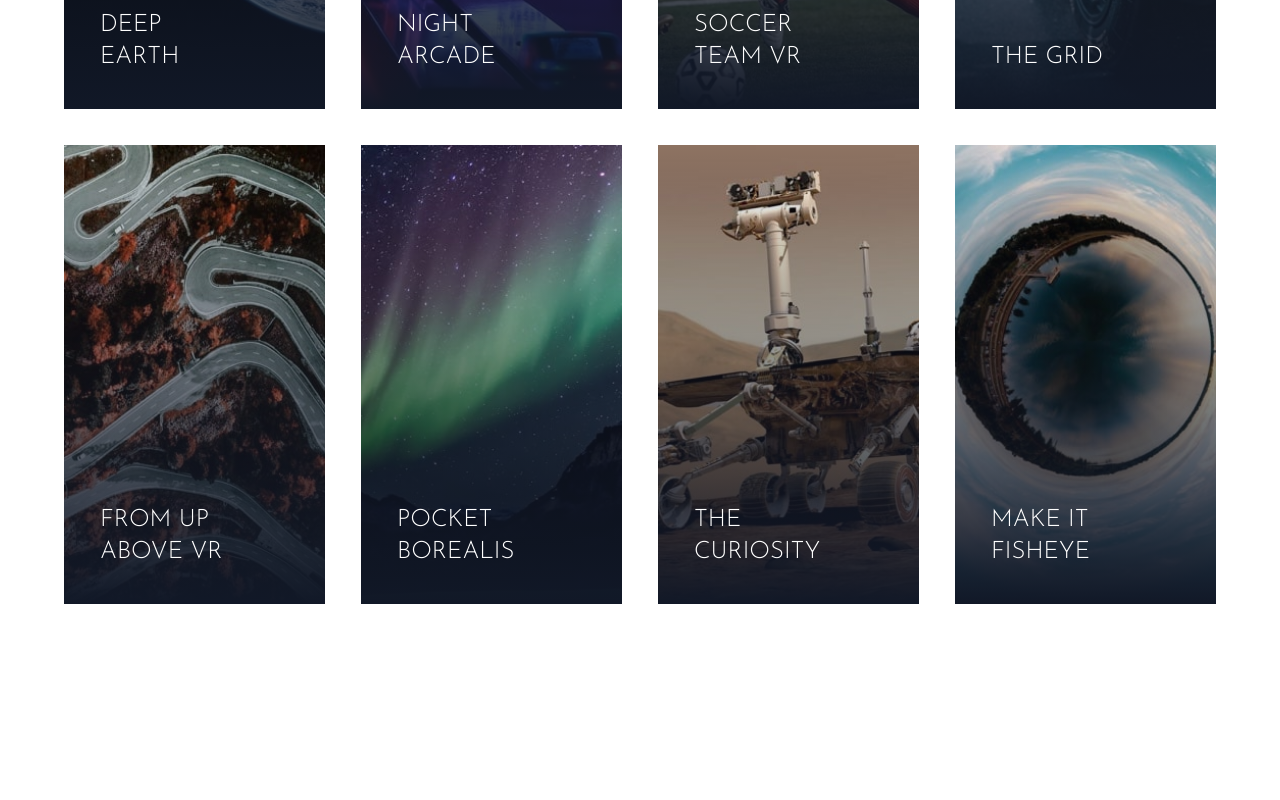
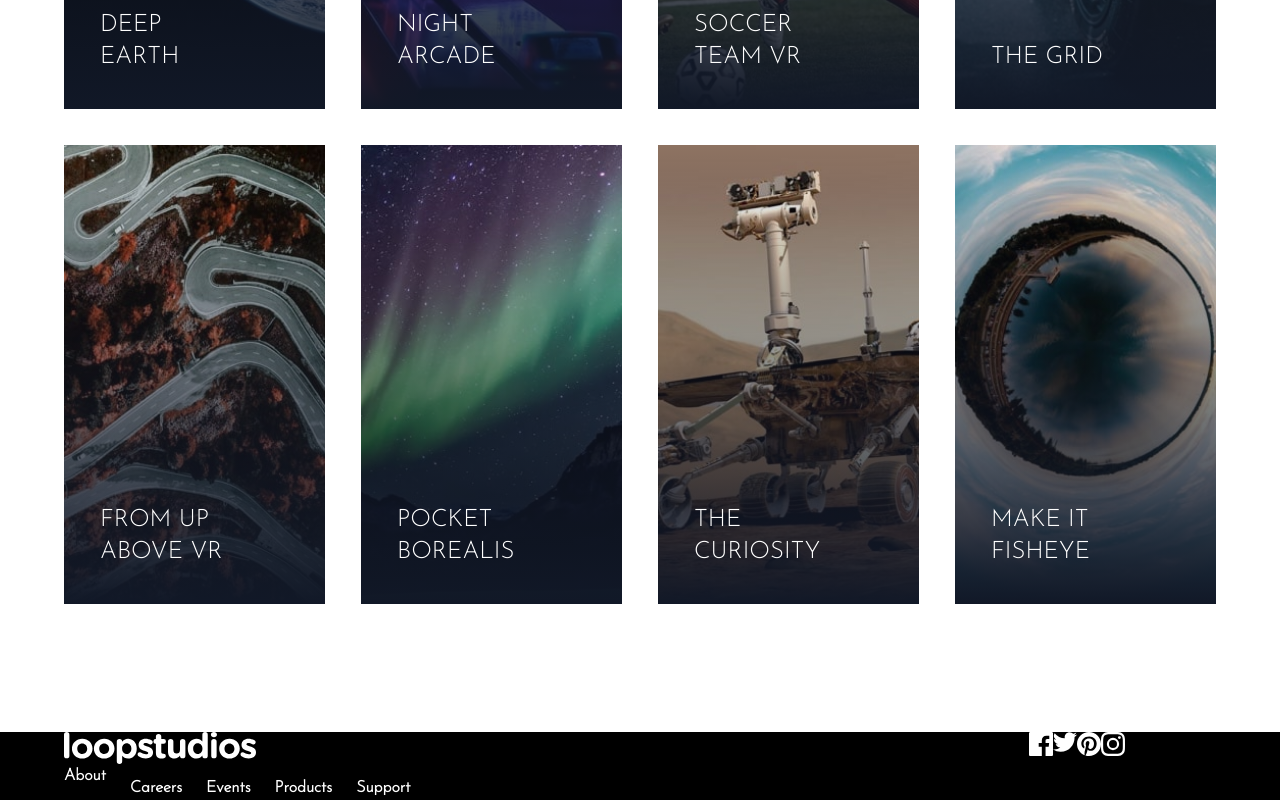
Before and after one commit to Hamzeh01/Loopstudios, a website: page index.html in a window 1280 px wide. Shown: the part 1886-2686 px from the top of the page. Before the commit the page ends 2618 px from the top, so only its background shows below. Drawn offline with Linux system fonts and the light colour scheme.

Commit message:
add footer

```diff
--- a/index.html
+++ b/index.html
@@ -92,6 +92,7 @@
         <img src="images/desktop/image-interactive.jpg" alt="interactive" />
 
         <!-- Text Container -->
+        <!-- TODO: fix centeralization -->
         <div
           class="pr-0 bg-white top-48 md:absolute md:right-0 md:py-20 md:pl-20"
         >
@@ -299,5 +300,93 @@
       </div>
     </section>
     <!-- Creation Section -->
+
+    <footer id="footer" class="bg-black">
+      <div class="container max-w-6xl mx-auto py-9">
+        <div
+          class="flex flex-col items-center space-y-6 mb-9 md:flex-row md:space-y-0 md:justify-between md:items-start"
+        >
+          <!-- menu & logo -->
+          <div
+            class="flex flex-col items-center space-y-9 md:items-start md:space-y-3"
+          >
+            <!-- Logo -->
+            <div class="h-9">
+              <img src="images/logo.svg" alt="logo" class="w-44 md:ml-3" />
+            </div>
+            <!-- Menu -->
+            <div
+              class="flex flex-col items-center space-y-3 font-bold text-white md:flex-row md:space-y-0 md:space-x-6 md:ml3"
+            >
+              <!-- Item  -->
+              <div class="h-9 group">
+                <a href="#">About</a>
+                <div class="item-b-border"></div>
+              </div>
+              <!-- Item  -->
+              <div class="h-9 group">
+                <a href="#">Careers</a>
+                <div class="item-b-border"></div>
+              </div>
+              <!-- Item  -->
+              <div class="h-9 group">
+                <a href="#">Events</a>
+                <div class="item-b-border"></div>
+              </div>
+              <!-- Item  -->
+              <div class="h-9 group">
+                <a href="#">Products</a>
+                <div class="item-b-border"></div>
+              </div>
+              <!-- Item  -->
+              <div class="h-9 group">
+                <a href="#">Support</a>
+                <div class="item-b-border"></div>
+              </div>
+            </div>
+          </div>
+
+          <!-- social & copyright -->
+          <div
+            class="flex flex-col items-start justify-between space-y-3 text-gray-500"
+          >
+            <!-- icons -->
+            <div
+              class="flex items-center justify-center mx-auto space-x-6 md:justify-end md:mx-0"
+            >
+              <!-- Icon 1 -->
+              <div class="h-9 group">
+                <a href="#">
+                  <img src="images/icon-facebook.svg" alt="" class="h-6" />
+                </a>
+              </div>
+              <!-- Icon 2 -->
+              <div class="h-9 group">
+                <a href="#">
+                  <img src="images/icon-twitter.svg" alt="" class="h-6" />
+                </a>
+              </div>
+              <!-- Icon 3 -->
+              <div class="h-9 group">
+                <a href="#">
+                  <img src="images/icon-pinterest.svg" alt="" class="h-6" />
+                </a>
+              </div>
+              <!-- Icon 4 -->
+              <div class="h-9 group">
+                <a href="#">
+                  <img src="images/icon-instagram.svg" alt="" class="h-6" />
+                </a>
+              </div>
+            </div>
+
+            <!-- Copy -->
+            <div class="font-bold">
+              &copy; 2023 Loopstudios. All Rights Reserved
+            </div>
+          </div>
+        </div>
+      </div>
+    </footer>
   </body>
 </html>
```
